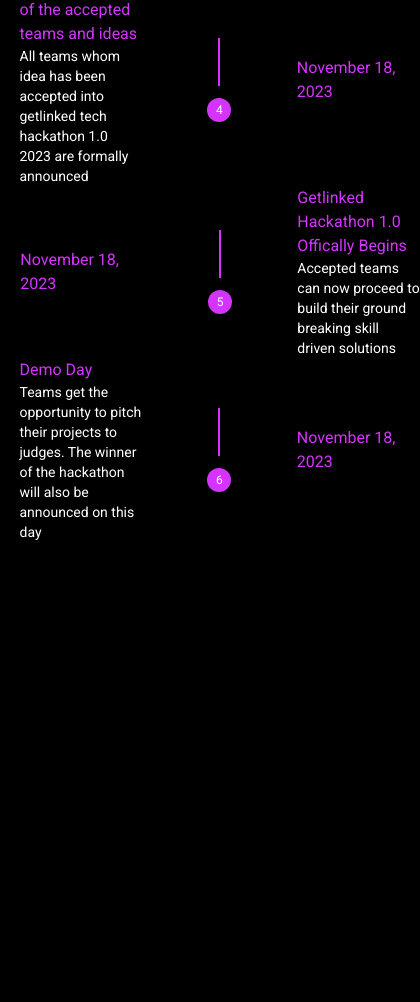
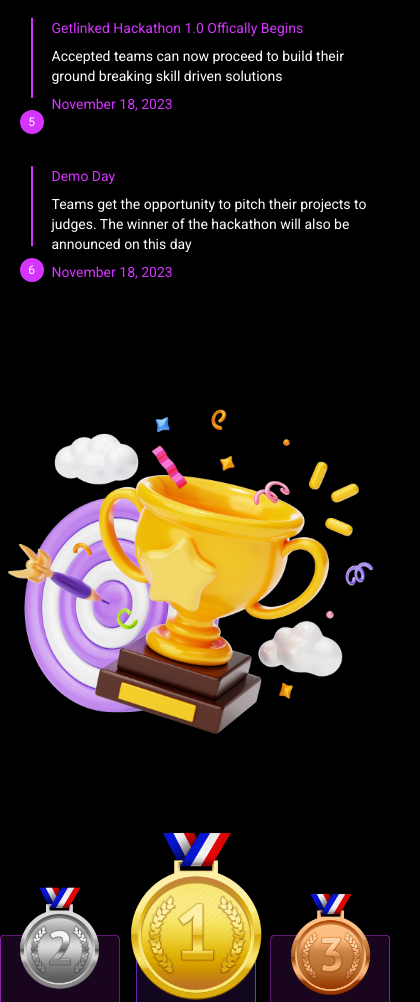
Before and after one commit to Ighenri/GetLinkedTech, a React (Create React App) app: page / in a window 390 px wide. Shown: the part 5281-6283 px from the top of the page, 420 px wide, since content can reach past the window. Before the commit the page ends 5903 px from the top, so only its background shows below. Built offline with nearby package versions, Linux system fonts and the light colour scheme.

Commit message:
timeline completed

```diff
--- a/src/App.js
+++ b/src/App.js
@@ -5,6 +5,8 @@
 import HeroPage from "./Components/HeroPage";
 import Rules from "./Components/Rules"
 import Timeline from "./Components/Timeline";
+import Award from "./Components/Award";
+
 function App() {
   return (
     <div className="App w-screen">
@@ -15,6 +17,7 @@
       <Criteria/>
       <Faq />
       <Timeline />
+      <Award/>
     </div>
   );
 }
--- a/src/Components/Award.js
+++ b/src/Components/Award.js
@@ -1,11 +1,27 @@
-import React from 'react'
-import Reward from "../Assets/Imgs/Rewards.png"
-import Cup from "../Assets/Imgs/cup.png"
+import React from "react";
+import Reward from "../Assets/Imgs/Rewards.png";
+import Cup from "../Assets/Imgs/cup.png";
 
 function Award() {
   return (
-    <div>Award</div>
-  )
+    <section>
+      <div className="cupContainer">
+        <img src={Cup} alt="" />
+      </div>
+      <div className="medalsContainer">
+        <div className="medalText">
+          <h4>Prizes and </h4>
+          <h4>Rewards</h4>
+          <p>
+            Highline of the prize or reward for winners and for participants
+          </p>
+        </div>
+        <div className="medals">
+          <img src={Reward} alt="" />
+        </div>
+      </div>
+    </section>
+  );
 }
 
-export default Award
+export default Award;
--- a/src/Components/Timeline.js
+++ b/src/Components/Timeline.js
@@ -1,5 +1,6 @@
 import React from "react";
-import "./Timeline.css"
+import "./Timeline.css";
+
 function Timeline() {
   const Timeline = [
     {
@@ -40,40 +41,57 @@
     },
   ];
 
-  // const mappedTimeline = Timeline.map(({id, title, text, date}) => ({
-  //   id,
-  //   title,
-  //   text: text,
-  //   date: date
-  // }));
-
   return (
     <section className="container grid  text-white mb-20 w-[90%] mx-auto">
-      <div className="grid text-center text-base mb-10">
-        <h4 className=" text-2xl font-bold">Timeline</h4>
-        <p className="w-[400px] mx-auto">
+      <div className="grid text-center text-base mt-10">
+        <h4 className=" text-lg md:text-2xl font-bold">Timeline</h4>
+        <p className="text-sm mb-4 mx-auto md:w-[400px]  md:text-lg ">
           Here is the breakdown of the time we anticipate using for the upcoming
           event.
         </p>
       </div>
 
+      {/* mobile view */}
+      {Timeline.map((timeline) => (
+        <div className="flex mb-8 md:hidden">
+          <div className="flex flex-col items-center mr-2">
+            <div className=" h-[5rem] w-[2px] border bg-light-purple border-light-purple mb-3"></div>
+            <p className="timelineNumber bg-light-purple rounded-full flex items-center justify-center text-white w-6 h-6 text-xs">
+              {timeline.id}
+            </p>
+          </div>
+          <div>
+            <h3 className="text-light-purple mb-2 text-sm sm:text-lg">
+              {timeline.title}
+            </h3>
+            <p className="text-sm md:text-lg ">{timeline.text}</p>
+            <p className="text-sm  text-light-purple mt-2 sm:text-lg">
+              {timeline.date}
+            </p>
+          </div>
+        </div>
+      ))}
+      <div></div>
+
+      {/* desktop view */}
       {Timeline.map((timeline) => (
         <div
+          key={timeline.id}
           className={`${
-            timeline.id % 2 != 0 ? "flip" : ""
-          } grid grid-cols-3 gap-4 justify-evenly items-center`}
+            timeline.id % 2 !== 0 ? "flip" : ""
+          } hidden md:grid grid-cols-3 gap-4 justify-evenly items-center`}
         >
           <div
-            className={`${timeline.id % 2 != 0 ? "flip" : ""} timelineDetails`}
+            className={`${timeline.id % 2 !== 0 ? "flip" : ""} timelineDetails`}
           >
-            <h4 className="text-light-purple">{timeline.title}</h4>
+            <h4 className="text-light-purple text-md">{timeline.title}</h4>
             <p className=" text-sm">{timeline.text}</p>
           </div>
           <div className="flex flex-col items-center ">
-            <div className=" h-[3rem] w-[2px] border bg-light-purple border-light-purple mb-3"></div>
+            <div className=" h-[2rem] w-[2px] border bg-light-purple border-light-purple mb-3"></div>
             <p
               className={`${
-                timeline.id % 2 != 0 ? "flip" : ""
+                timeline.id % 2 !== 0 ? "flip" : ""
               } timelineNumber bg-light-purple rounded-full flex items-center justify-center text-white w-6 h-6 text-xs`}
             >
               {timeline.id}
@@ -81,7 +99,7 @@
           </div>
           <div
             className={`${
-              timeline.id % 2 != 0 ? "flip" : ""
+              timeline.id % 2 !== 0 ? "flip" : ""
             } timelineDate text-light-purple`}
           >
             <p>{timeline.date}</p>
```
